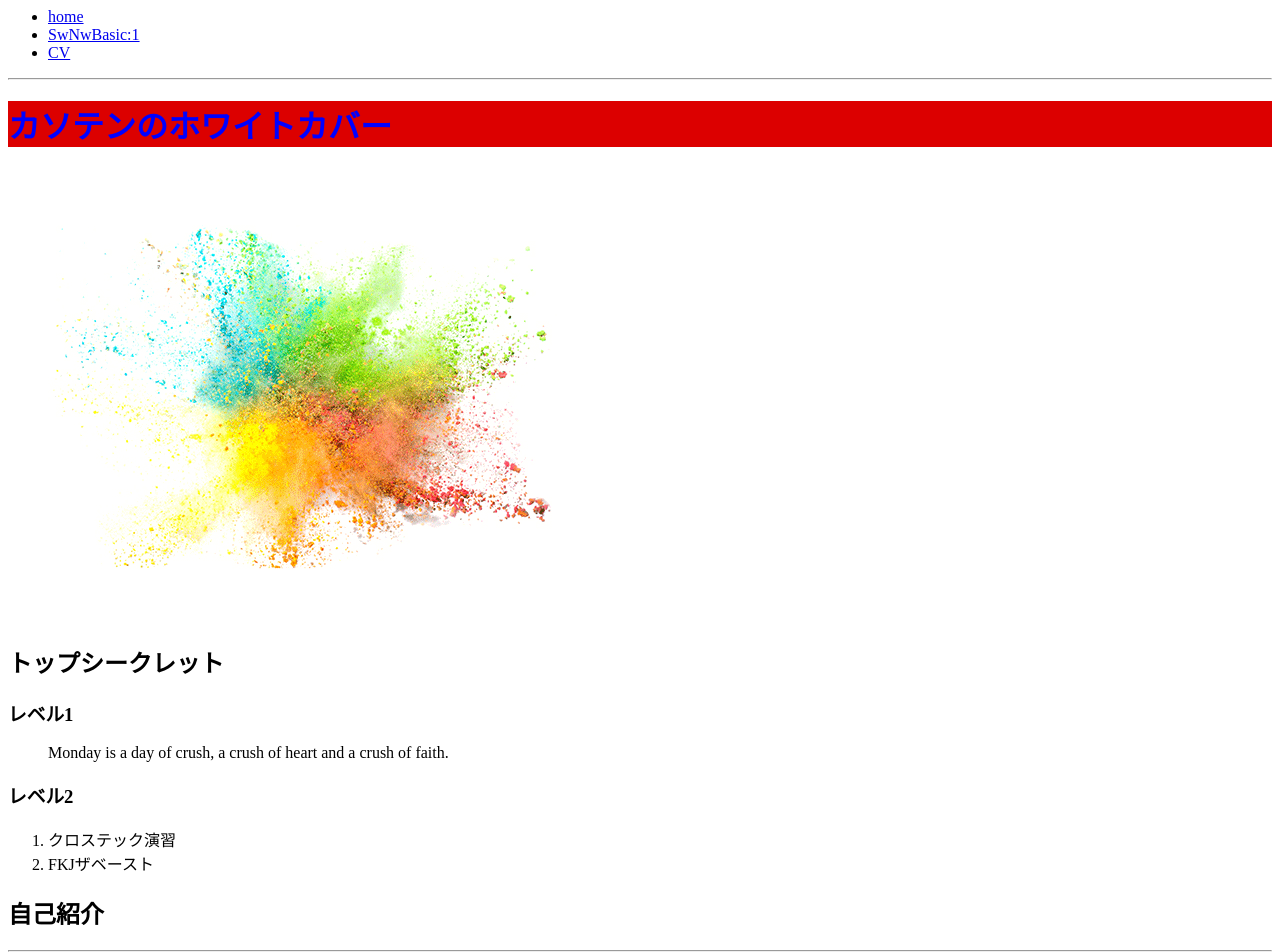
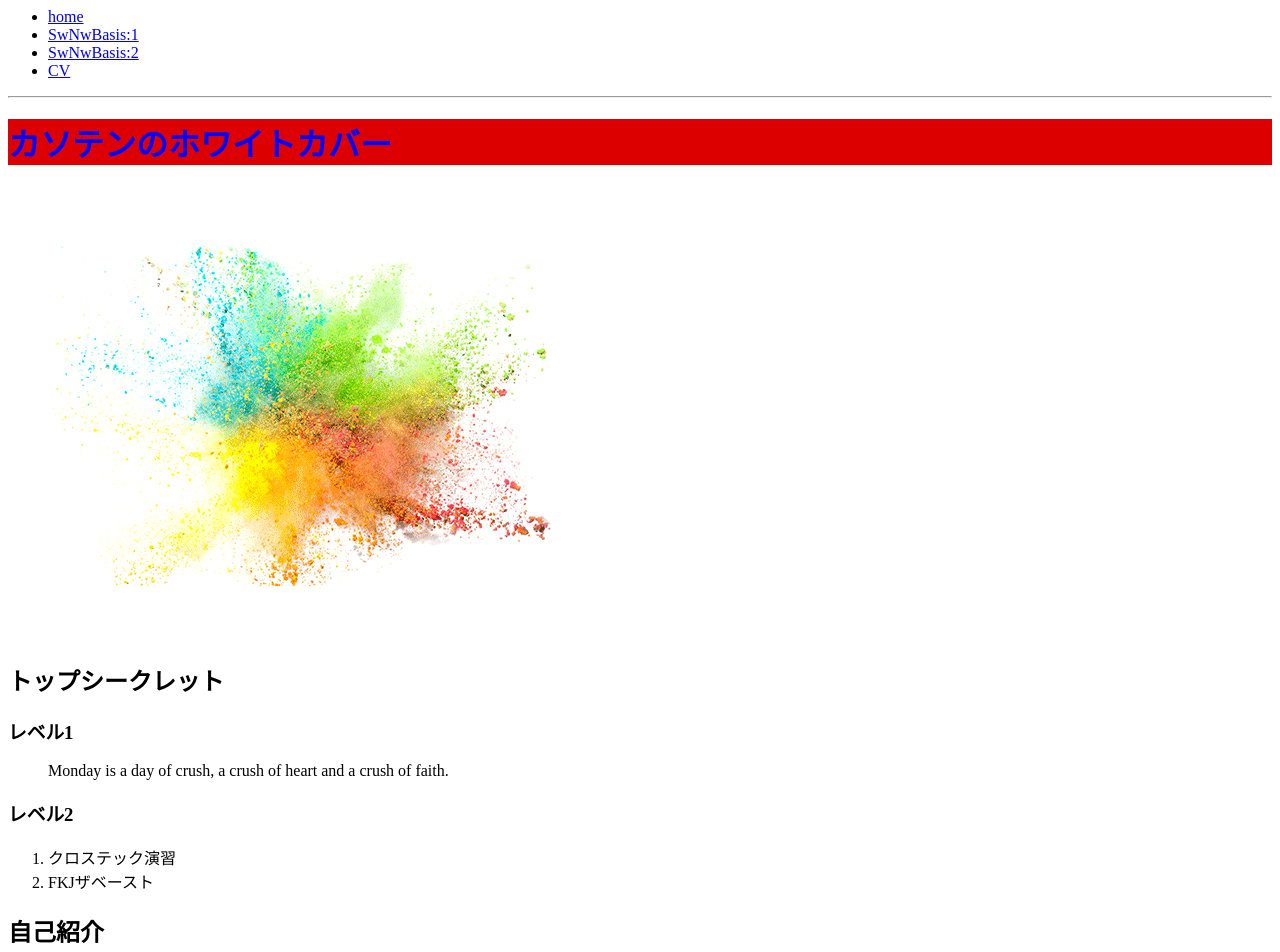
Before and after one commit to KUAD-XtechDesign/studyprogress-kasoten, a plain HTML site: page index.html in a window 1280 px wide. Shown: the top 952 px of the page. Drawn offline with Linux system fonts and the light colour scheme.

Commit message:
Update index.html

```diff
--- a/index.html
+++ b/index.html
@@ -11,7 +11,8 @@
       <nav>
         <ul>
           <li><a href="./index.html">home</a></li>
-          <li><a href="#">SwNwBasic:1</a></li>
+          <li><a href="./subjects/swnwb1.html">SwNwBasis:1</a></li>
+          <li><a href="./subjects/swnwb2.html">SwNwBasis:2</a></li>
           <li><a href="./cv.html">CV</a></li>
         </ul>
       </nav>
```
